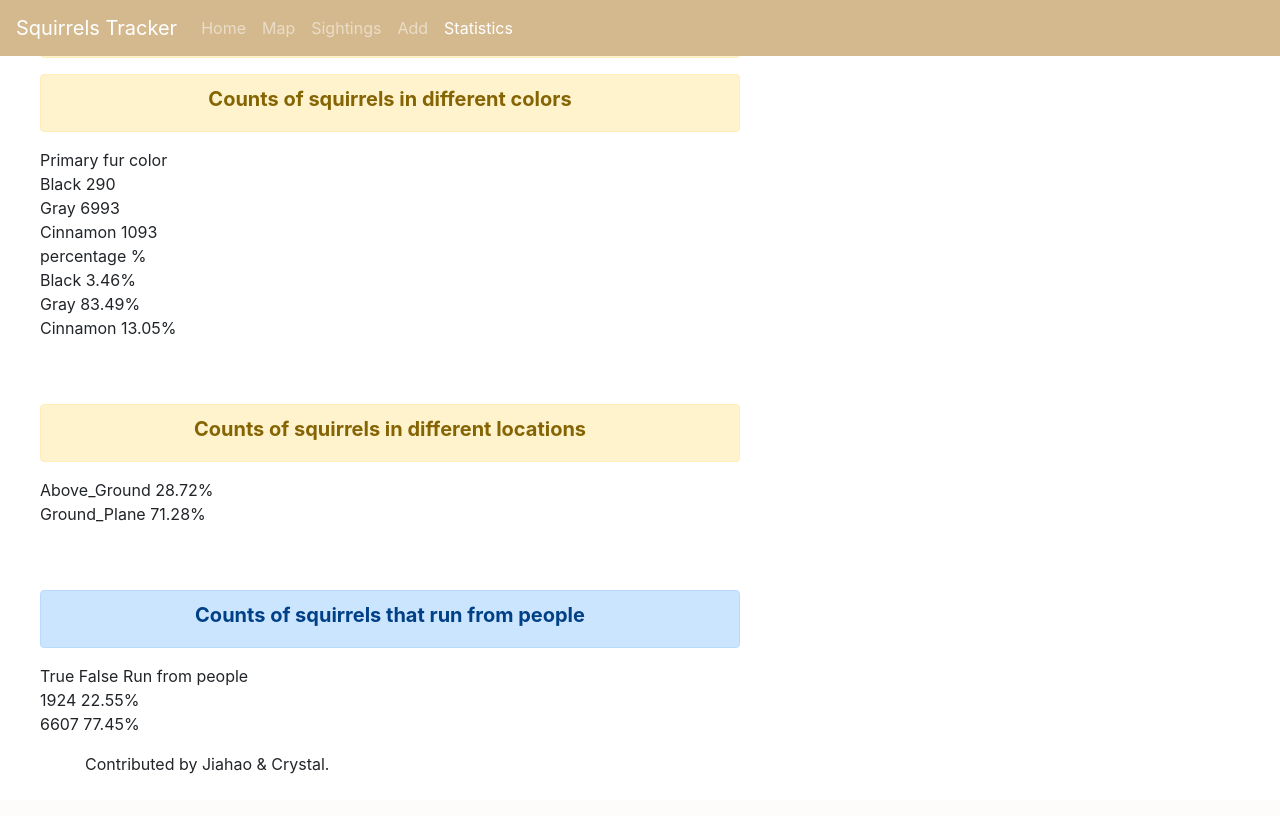
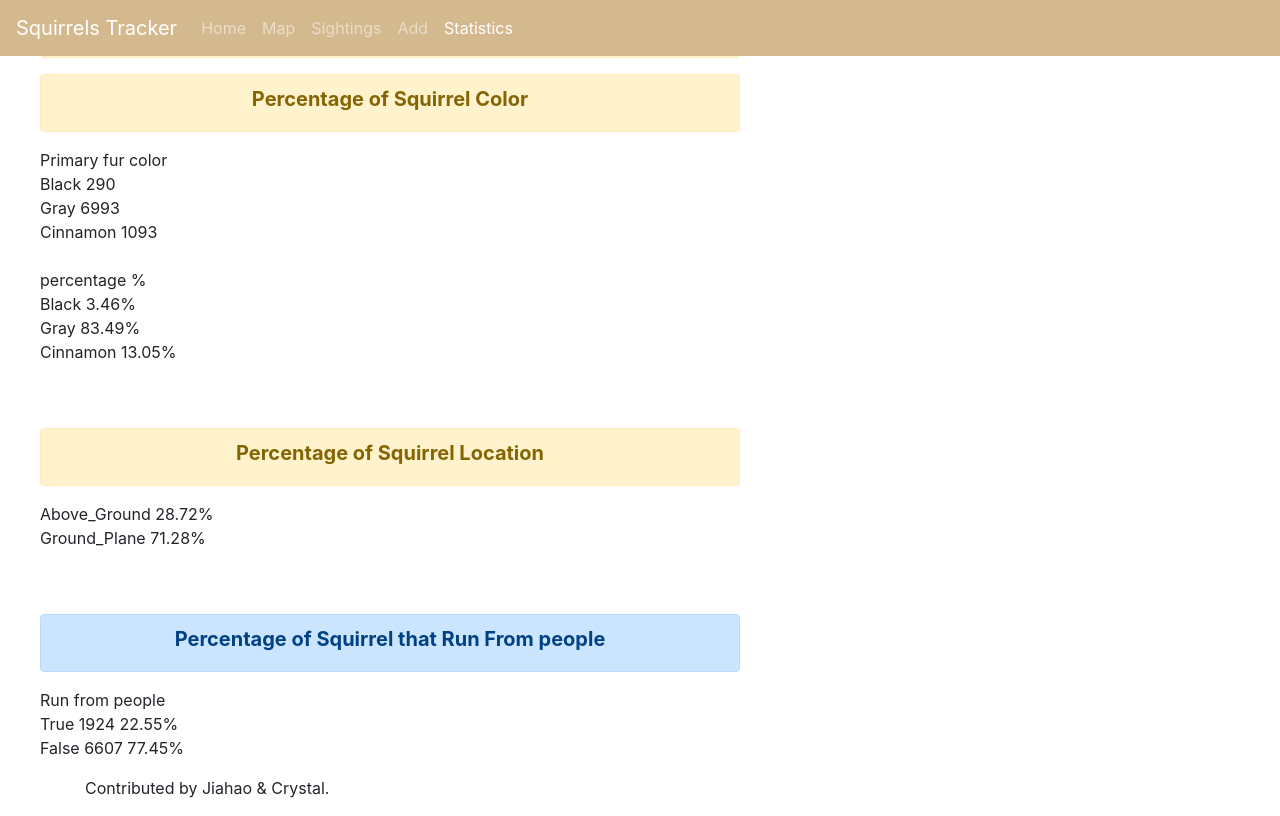
Before and after one commit to hsin-fang/SquirrelTracker_group74, a Django app: page /sightings/stats/ in a window 1280 px wide. Before the commit the page ends 774 px from the top, so only its background shows below. Run offline with Django 3.2, Linux system fonts and the light colour scheme; data comes from the database, SQL or seed files in the repository; some libraries are stand-ins or nearby versions.

Commit message:
New changes to stats.html

```diff
--- a/sightings/templates/sightings/stats.html
+++ b/sightings/templates/sightings/stats.html
@@ -46,10 +46,10 @@
  <div>
 			<ul class='table' id="runfrom_table" style="width: 700px">
            <div class="alert alert-warning text-center" style="width: 700px" role="alert">
-                                        <h5><strong> Counts of squirrels in different colors </strong></h5>
+                                        <h5><strong> Percentage of Squirrel Color </strong></h5>
                                 </div>
              <div class="alert alert-warning text-center" style="width: 700px" role="alert">
-                                        <h5><strong> Counts of squirrels in different colors </strong></h5>
+                                        <h5><strong> Percentage of Squirrel Color </strong></h5>
                                 </div>
 
                                  <tbody>
@@ -65,7 +65,7 @@
                                              <th scope='col'>Cinnamon</th>
                                                  <td>{{context.Primary_Fur_Color.Cinnamon}}</td>   <br/>
                                          </tr>
-                                         <tr>
+                                         <tr>  <br/>
                                                  <th>percentage %</th> <br/>
                                              <th scope='col'>Black</th>
                                                  <td>{{context.Primary_Fur_Color_pct.Black}}</td>  <br/>
@@ -82,7 +82,7 @@
                 <div>
                          <ul class='table' id="location_table" style="width: 700px">
 				 <div class="alert alert-warning text-center" style="width: 700px" role="alert">
-                                        <h5><strong> Counts of squirrels in different locations </strong></h5>
+                                        <h5><strong> Percentage of Squirrel Location </strong></h5>
                                 </div>
 				 <thead class="thead-dark">
                                          <tr>
@@ -105,20 +105,20 @@
                 <div>
 			<ul class='table' id="runfrom_table" style="width: 700px">
 				<div class="alert alert-primary text-center" style="width: 700px" role="alert">
-					<h5><strong> Counts of squirrels that run from people </strong></h5>
+					<h5><strong> Percentage of Squirrel that Run From people </strong></h5>
 				</div>
 				<thead class="thead-dark">
 					 <tr>
 						 <th scope='col'></th>
-						 <th scope='col'>True</th>
-						 <th scope='col'>False</th>
 					 </tr>
 				 </thead>
 				 <tbody>
 					 <tr>
 						 <th>Run from people</th>  <br/>
+                         <th scope='col'>True</th>
 						 <td>{{context.Runs_From.True}}</td>
                      <td>{{context.Runs_From_pct.True}}</td>  <br/>
+                          <th scope='col'>False</th>
 						 <td>{{context.Runs_From.False}}</td>
                        <td>{{context.Runs_From_pct.False}}</td>  <br/>
 				 </tbody>
```
